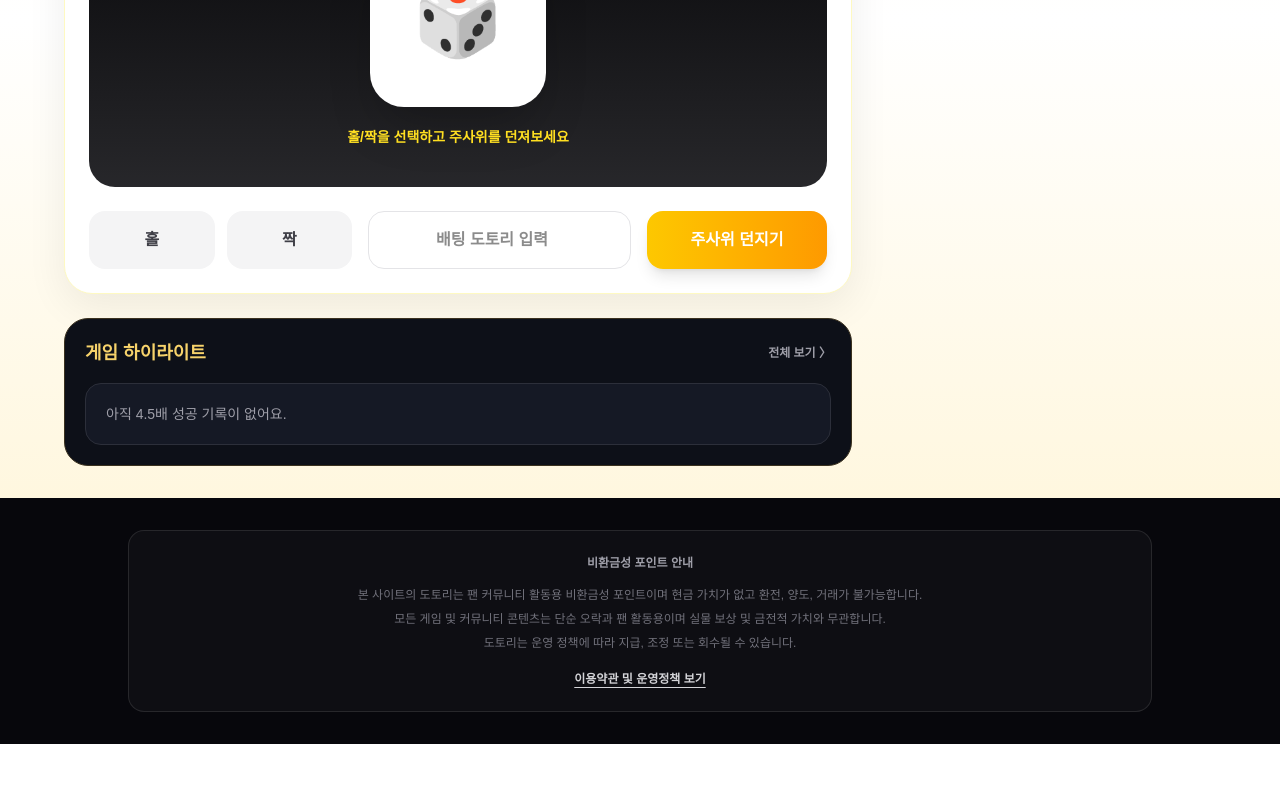
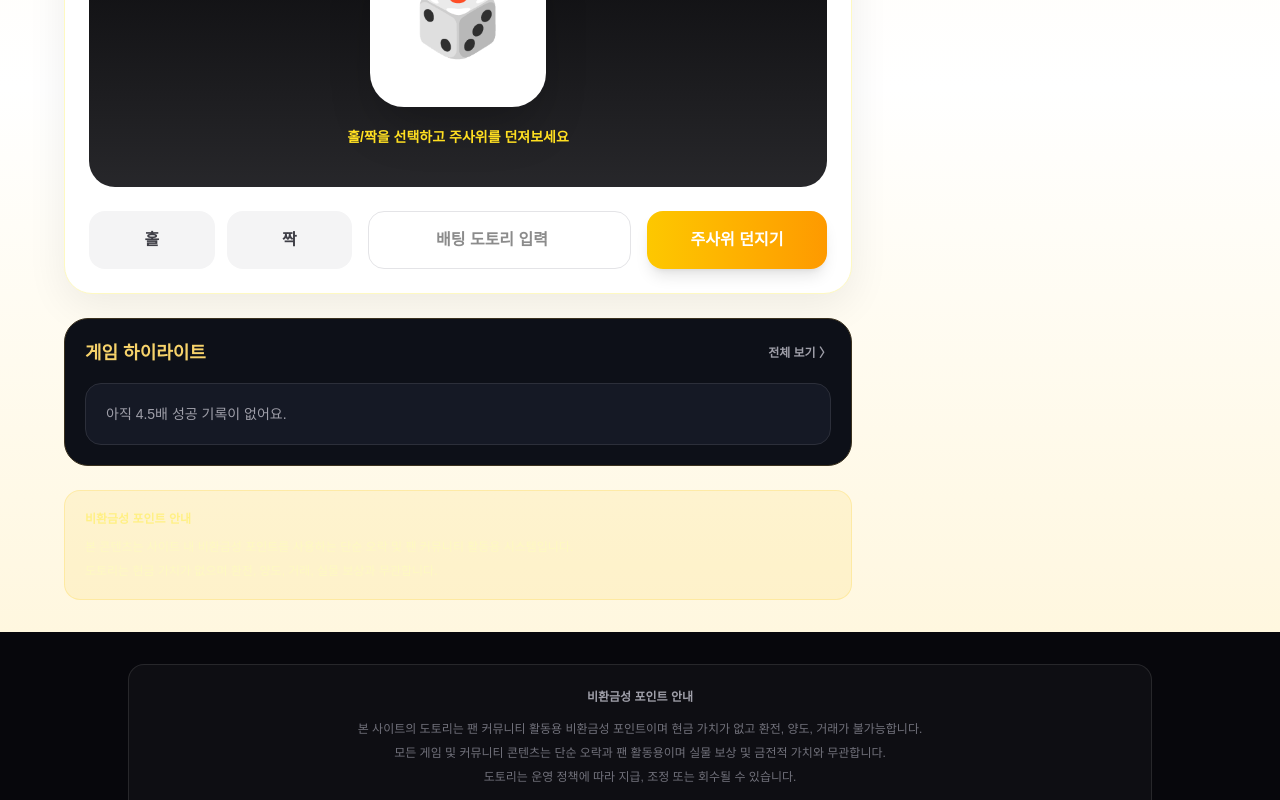
Before and after one commit to dusik06/wangchu, a Next.js app: page /game in a window 1280 px wide. Shown: the part 456-1256 px from the top of the page. Before the commit the page ends 1200 px from the top, so only its background shows below. Built offline with nearby package versions, Linux system fonts and the light colour scheme; no server answers; the database is empty.

Commit message:
update homepage

```diff
--- a/app/game/ladder/page.tsx
+++ b/app/game/ladder/page.tsx
@@ -1,6 +1,7 @@
 "use client";
 
 import { useEffect, useMemo, useState } from "react";
+import PolicyNotice from "@/components/PolicyNotice";
 
 type LogType = {
   id: number;
@@ -331,6 +332,7 @@ export default function LadderPage() {
             </div>
           </aside>
         </section>
+        <PolicyNotice />
       </div>
     </main>
   );
--- a/app/game/page.tsx
+++ b/app/game/page.tsx
@@ -3,6 +3,7 @@
 import { useEffect, useState } from "react";
 import GameHighlights from "@/components/game/GameHighlights";
 import GameRanking from "@/components/game/GameRanking";
+import PolicyNotice from "@/components/PolicyNotice";
 
 export default function GamePage() {
   const [dotori, setDotori] = useState<number | null>(null);
@@ -309,6 +310,7 @@ export default function GamePage() {
             </div>
 
             <GameHighlights />
+            <PolicyNotice />
           </div>
 
           <aside className="space-y-6">
--- a/app/game/pinball/page.tsx
+++ b/app/game/pinball/page.tsx
@@ -1,4 +1,5 @@
 import Link from "next/link";
+import PolicyNotice from "@/components/PolicyNotice";
 
 export const dynamic = "force-dynamic";
 
@@ -7,7 +8,9 @@ export default function PinballMainPage() {
     <main className="min-h-screen bg-black px-6 py-10 text-white">
       <div className="mx-auto max-w-[1200px]">
         <div className="mb-8 rounded-3xl border border-yellow-400/30 bg-zinc-950 p-8 shadow-[0_0_35px_rgba(250,204,21,0.12)]">
-          <p className="mb-3 text-sm font-black text-yellow-400">WANGCHU PINBALL</p>
+          <p className="mb-3 text-sm font-black text-yellow-400">
+            WANGCHU PINBALL
+          </p>
           <h1 className="text-4xl font-black">핀볼 게임</h1>
           <p className="mt-4 text-zinc-400">
             원하는 방식으로 핀볼을 즐길 수 있습니다.
@@ -20,9 +23,12 @@ export default function PinballMainPage() {
             className="group rounded-3xl border border-cyan-400/30 bg-zinc-950 p-7 transition hover:-translate-y-1 hover:border-cyan-300 hover:shadow-[0_0_35px_rgba(34,211,238,0.18)]"
           >
             <div className="mb-5 text-5xl">🎯</div>
-            <h2 className="text-2xl font-black text-cyan-400">닉네임 추첨 핀볼</h2>
+            <h2 className="text-2xl font-black text-cyan-400">
+              닉네임 추첨 핀볼
+            </h2>
             <p className="mt-3 leading-7 text-zinc-400">
-              참여자 닉네임을 입력하고 공으로 추첨합니다. 마지막에 들어간 사람이 WIN!
+              참여자 닉네임을 입력하고 공으로 추첨합니다. 마지막에 들어간
+              사람이 WIN!
             </p>
             <div className="mt-6 rounded-2xl bg-cyan-400 px-4 py-3 text-center font-black text-black">
               추첨하러 가기
@@ -34,7 +40,9 @@ export default function PinballMainPage() {
             className="group rounded-3xl border border-purple-400/30 bg-zinc-950 p-7 transition hover:-translate-y-1 hover:border-purple-300 hover:shadow-[0_0_35px_rgba(168,85,247,0.18)]"
           >
             <div className="mb-5 text-5xl">🌰</div>
-            <h2 className="text-2xl font-black text-purple-400">도토리 배팅 핀볼</h2>
+            <h2 className="text-2xl font-black text-purple-400">
+              도토리 배팅 핀볼
+            </h2>
             <p className="mt-3 leading-7 text-zinc-400">
               도토리를 걸고 WIN 색상을 맞추는 기존 배팅식 핀볼입니다.
             </p>
@@ -48,7 +56,9 @@ export default function PinballMainPage() {
             className="group rounded-3xl border border-emerald-400/30 bg-zinc-950 p-7 transition hover:-translate-y-1 hover:border-emerald-300 hover:shadow-[0_0_35px_rgba(52,211,153,0.18)]"
           >
             <div className="mb-5 text-5xl">🗺️</div>
-            <h2 className="text-2xl font-black text-emerald-400">공유 맵 보기</h2>
+            <h2 className="text-2xl font-black text-emerald-400">
+              공유 맵 보기
+            </h2>
             <p className="mt-3 leading-7 text-zinc-400">
               저장된 핀볼 맵을 확인하고 원하는 맵을 선택해서 사용할 수 있습니다.
             </p>
@@ -71,6 +81,8 @@ export default function PinballMainPage() {
             </div>
           </Link>
         </div>
+
+        <PolicyNotice />
       </div>
     </main>
   );
--- a/app/stock/page.tsx
+++ b/app/stock/page.tsx
@@ -2,6 +2,7 @@ import { getServerSession } from "next-auth";
 import db from "@/lib/db";
 import { authOptions } from "@/app/api/auth/[...nextauth]/route";
 import StockTradeBox from "./stock-trade-box";
+import PolicyNotice from "@/components/PolicyNotice";
 
 export const dynamic = "force-dynamic";
 
@@ -262,6 +263,8 @@ export default async function StockPage() {
             );
           })}
         </section>
+
+        <PolicyNotice />
       </div>
     </main>
   );
--- /dev/null
+++ b/components/PolicyNotice.tsx
@@ -0,0 +1,14 @@
+export default function PolicyNotice() {
+    return (
+      <div className="mt-6 rounded-2xl border border-yellow-400/20 bg-yellow-400/10 px-5 py-4 text-xs leading-6 text-yellow-100">
+        <p className="font-black text-yellow-200">비환금성 포인트 안내</p>
+        <p className="mt-1">
+          본 콘텐츠는 사이트 내 비환금성 포인트를 사용하는 단순 오락 및 팬
+          커뮤니티 활동용 시스템입니다.
+        </p>
+        <p>
+          도토리는 현금 가치가 없으며 환전, 양도, 거래, 실물 보상과 무관합니다.
+        </p>
+      </div>
+    );
+  }
```
